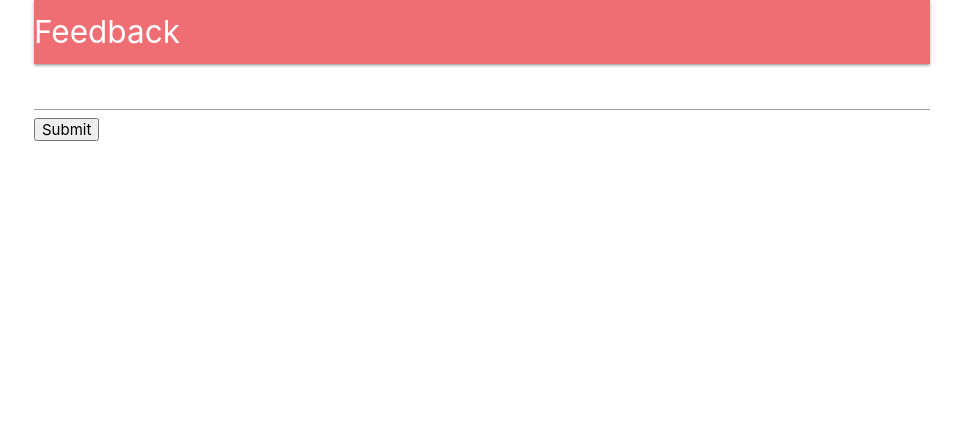
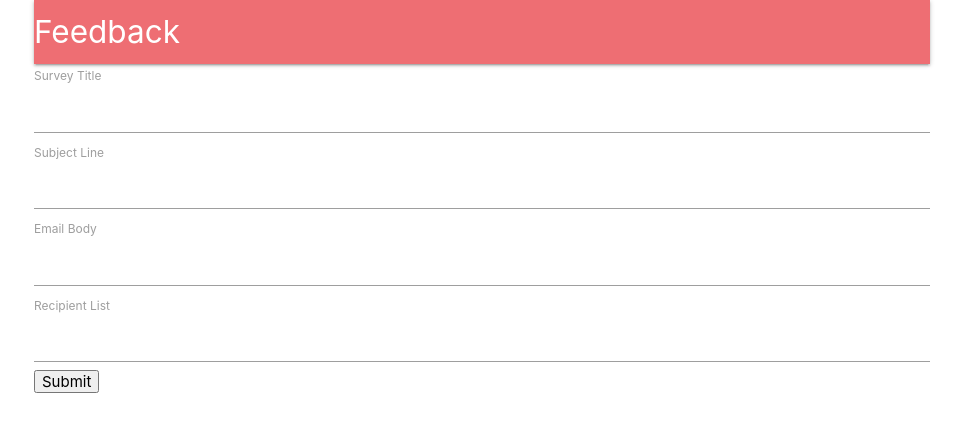
Before and after one commit to soriasayer/email-notification, a React (Create React App) app in the folder client/: page /surveys/new in a window 1280 px wide. Shown: the top 432 px of the page, without its empty margins (158-1121 px from the left). Built offline with nearby package versions, Linux system fonts and the light colour scheme; no server answers.

Commit message:
Creating survey fields for diffirent inputs.

```diff
--- /dev/null
+++ b/client/src/component/surveys/SurveyField.js
@@ -0,0 +1,12 @@
+import React from 'react'
+
+const SurveyField = ({input, label}) => {
+  return (
+    <div>
+      <label>{label}</label>
+      <input {...input}/>
+    </div>
+  )
+}
+
+export default SurveyField
--- a/client/src/component/surveys/SurveyForm.js
+++ b/client/src/component/surveys/SurveyForm.js
@@ -1,15 +1,33 @@
 import React from 'react'
 import { Field, reduxForm } from 'redux-form'
+import SurveyField from './SurveyField'
 
 const SurveyForm = ({handleSubmit}) => {
+  const fields = [
+    {label: 'Survey Title', name: 'title'},
+    {label: 'Subject Line', name: 'subject'},
+    {label: 'Email Body', name: 'body'},
+    {label: 'Recipient List', name: 'emails'}
+  ]
+
+  const renderFields = () => (
+    <div>
+      {fields.map(({label, name}) => (
+        <Field
+          key={name}
+          label={label}
+          type='text'
+          name={name}
+          component={SurveyField}
+        />
+      ))}
+    </div>
+  )
+
   return (
     <div>
       <form onSubmit={handleSubmit(values => console.log(values)) }>
-        <Field
-          type='text'
-          name='surveyTitle'
-          component='input'
-        />
+        {renderFields()}
         <button type='submit'>Submit</button>
       </form>
     </div>
```
Also changed, not shown: 1 other file (tests, documents, lock files or other folders).
